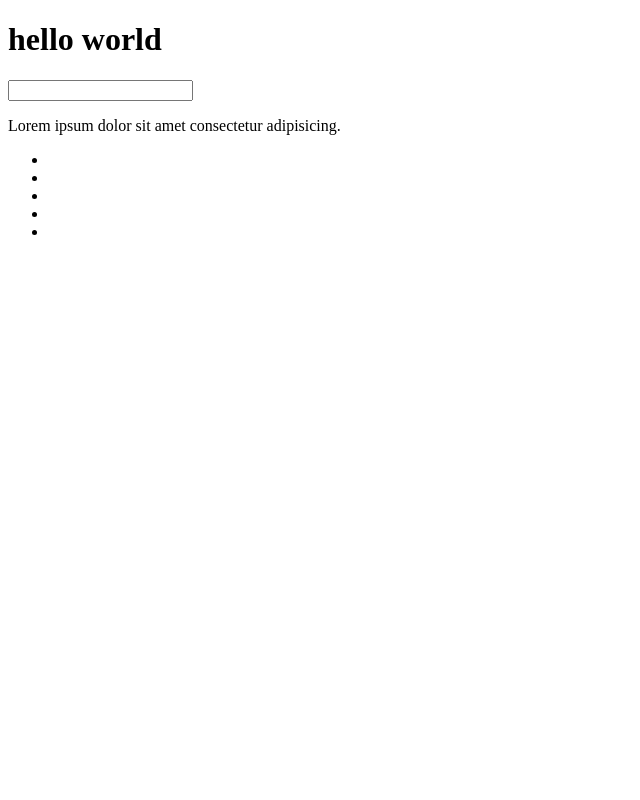
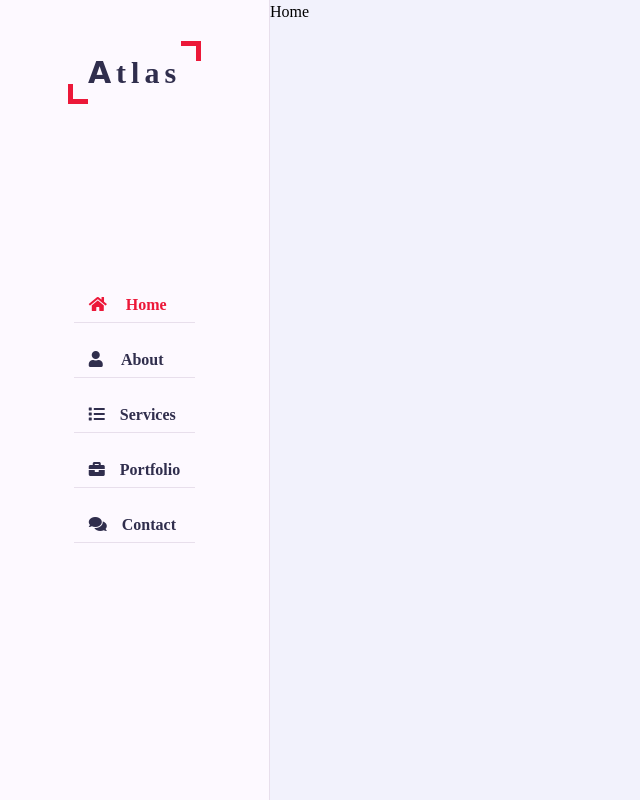
Before and after one commit to arulloomba1/Portfolio-Website, a plain HTML site: page Website/index.html in a window 1280 px wide. Shown: the whole page, without its empty margins (0-640 px from the left). Drawn offline with Linux system fonts and the light colour scheme.

Commit message:
More progress

```diff
--- /dev/null
+++ b/Website/css/skins/color-1.css
@@ -0,0 +1,4 @@
+:root
+{
+    --skin-color:#ec1839;
+}
--- /dev/null
+++ b/Website/css/style.css
@@ -0,0 +1,137 @@
+@import url('https://fonts.googleapis.com/css2?family=Poppins:wght@200;300;400;500;600;700&display=swap');
+:root
+{
+    --bg-black-900:#f2f2fc;
+    --bg-black-100:#fdf9ff;
+    --bg-black-50:#e8dfec;
+    --text-black-900:#302e4d;
+    --text-black-700:#504e70;
+}
+body
+{
+    line-height: 1.5;
+    font-size: 16px;
+    font-family: 'Poppins' sans-serif;
+}
+*
+{
+    margin: 0;
+    padding: 0;
+    outline: none;
+    text-decoration: none;
+    box-sizing: border-box;
+}
+::before,::after
+{
+    box-sizing: border-box;
+}
+ul
+{
+    list-style: none;
+}
+.section
+{
+    background: var(--bg-black-900);
+    min-height: 100vh;
+    display: block;
+    position: fixed;
+    left: 270px;
+    top: 0;
+    right: 0;
+    z-index: 0;
+    opacity: 1;
+
+}
+/*aside*/
+.aside
+{
+    width: 270px;
+    background: var(--bg-black-100);
+    position: fixed;
+    left: 0;
+    top: 0;
+    padding: 30px;
+    height: 100%;
+    display: flex;
+    border-right: 1px solid var(--bg-black-50);
+    justify-content: center;
+    align-items: center;
+    z-index: 10;
+}
+.aside .logo
+{
+    position: absolute;
+    top: 50px;
+    font-size: 30px;
+    text-transform: capitalize;
+}
+.aside .logo a
+{
+    color: var(--text-black-900);
+    font-weight: 700;
+    padding: 15px 20px;
+    font-size: 30px;
+    letter-spacing: 5px;
+    position: relative;
+
+}
+.aside .logo a span
+{
+    font-family: 'Clicker Script', cursive;
+    font-family: 40px;
+}
+.aside .logo a::before
+{
+    content: '';
+    position: absolute;
+    width: 20px;
+    height: 20px;
+    border-bottom: 5px solid var(--skin-color);
+    border-left: 5px solid var(--skin-color);
+    bottom: 0;
+    left: 0;
+}
+.aside .logo a::after
+{
+    content: '';
+    position: absolute;
+    width: 20px;
+    height: 20px;
+    border-top: 5px solid var(--skin-color);
+    border-right: 5px solid var(--skin-color);
+    top: 0;
+    right: 0;
+}
+.aside .nav-toggler
+{
+    height: 40px;
+    width: 45px;
+    border: 1px solid var(--bg-black-50);
+    cursor: pointer;
+}
+.aside .nav
+{
+    margin-top: 50px;
+}
+.aside .nav li
+{
+    margin-bottom: 20px;
+    display: block;
+}
+.aside .nav li a
+{
+    font-size: 16px;
+    font-weight: 600;
+    display: block;
+    border-bottom: 1px solid var(--bg-black-50);
+    color: var(--text-black-900);
+    padding: 5px 15px;
+}
+.aside .nav li a.active
+{
+    color: var(--skin-color);
+}
+.aside .nav li a i
+{
+    margin-right: 15px;
+}
--- a/Website/index.html
+++ b/Website/index.html
@@ -2,24 +2,49 @@
 <html lang="en">
 <head>
     <meta charset="UTF-8">
+    <meta http-equiv="X-UA-Compatible" content="IE=edge">
     <meta name="viewport" content="width=device-width, initial-scale=1.0">
     <title>Document</title>
+    <!-- ===== CSS Files ===== -->
+     <link rel="stylesheet" href="css/style.css">
+     <link rel="stylesheet" href="css/skins/color-1.css">
+     <link rel="stylesheet" href="https:cdnjs.cloudflare.com/ajax/libs/font-awesome/5.15.4/css/all.min.css">
 </head>
 <body>
-        <h1 id="hi">hello world</h1>
-        <div class="this-div"></div>
-        <input type="number">
-        <div data-type="hi"></div>
-    <p>Lorem ipsum dolor sit amet consectetur adipisicing.</p>
-    <p></p>
-    <p></p>
-    <ul>
-        <li></li>
-        <li></li>
-        <li></li>
-        <li></li>
-        <li></li>
-    </ul>
+    <!-- ===== Main Container Start ===== -->
+    <div class="main-container">
+        <!-- ===== Aside Start ===== -->
+        <div class="aside">
+            <div class="logo">
+                <a href="#"><span>A</span>tlas</a>
+            </div>
+            <div class="nav-toogler">
+                <span></span>
+            </div>
+            <ul class="nav">
+                <li><a href="#" class="active"><i class="fa fa-home"></i> Home</a></li>
+                <li><a href="#"><i class="fa fa-user"></i> About</a></li>
+                <li><a href="#"><i class="fa fa-list"></i>Services</a></li>
+                <li><a href="#"><i class="fa fa-briefcase"></i>Portfolio</a></li>
+                <li><a href="#"><i class="fa fa-comments"></i>Contact</a></li>
+            </ul>
+        </div>
+        <!-- ===== Aside End ===== -->
+        <!-- ===== Main Content Start ===== -->
+        <div class="main-content">
+            <!-- Home Section Start -->
+            <section class="home section">
+                Home
+            </section>
+            <!-- Home Section End -->
+        </div>
 
+        <!-- ===== Main Content End ===== -->
+    </div>
+    <!-- ===== Main Container Start =====-->
+      <div class="main-container"></div>
+    <!-- ===== Main Container End ===== -->
+    <!-- ===== JS Files ===== -->
+     <script src="js/script.js"></script>
 </body>
 </html>
```
